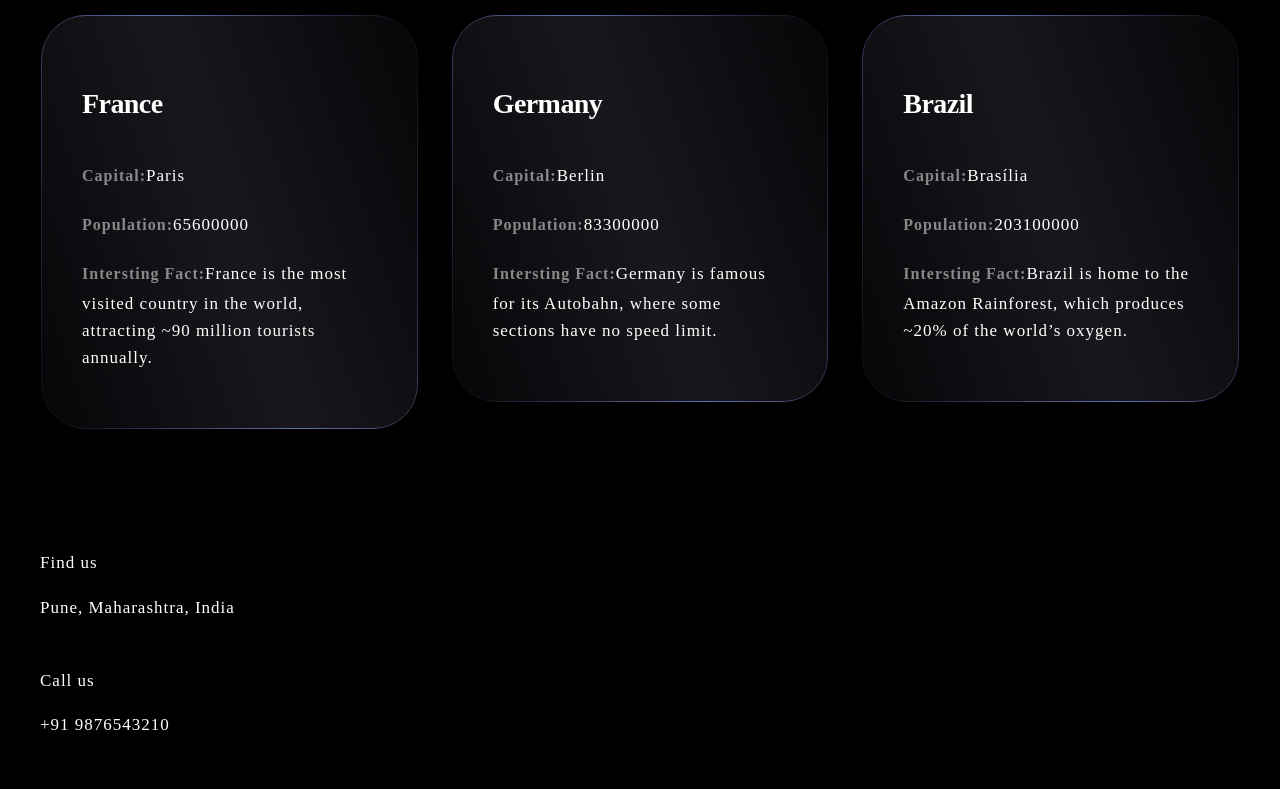
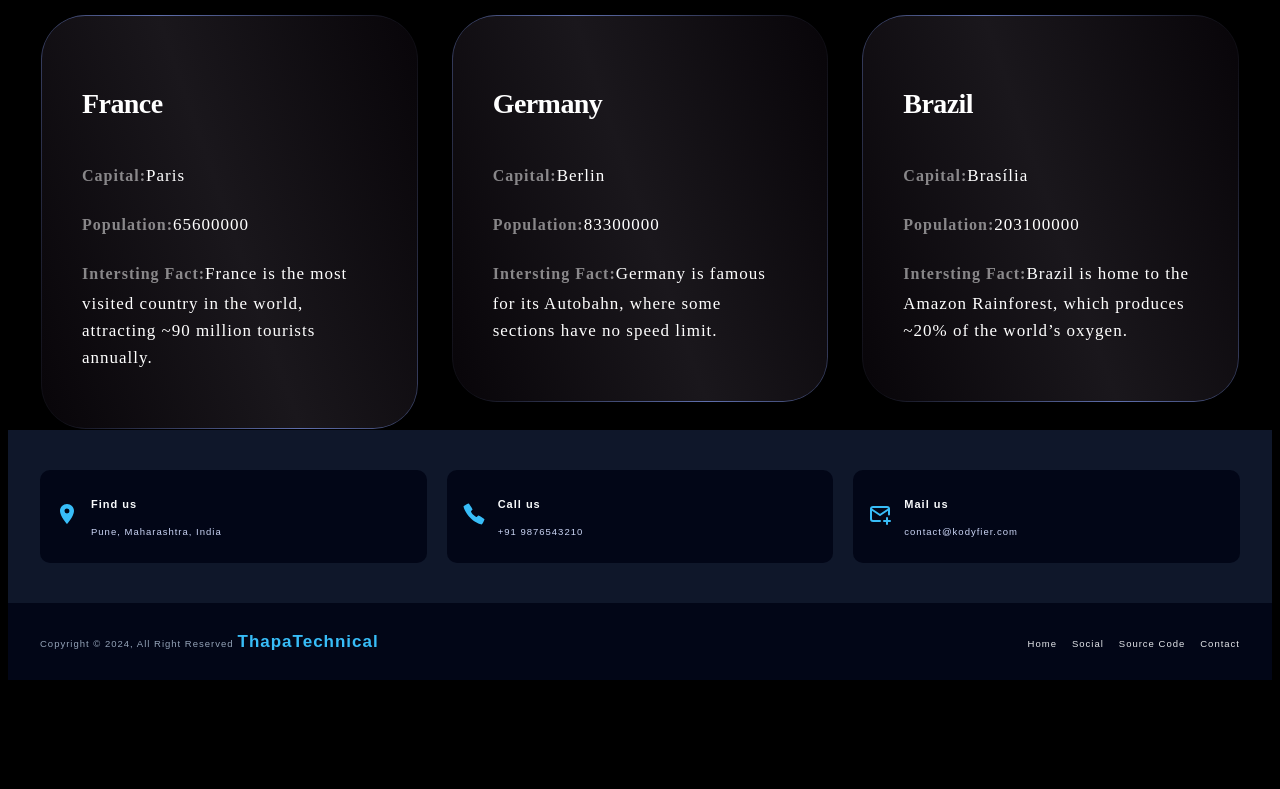
Before and after one commit to ayushi-309/WebPage-Doc, a React (Vite) app in the folder react_country_detail/: page /about in a window 1280 px wide. Shown: the part 2000-2789 px from the top of the page. After the commit the page ends 2688 px from the top, so only its background shows below. Built offline with nearby package versions, Linux system fonts and the light colour scheme.

Commit message:
Add footer section styles and responsive design adjustments

```diff
--- a/react_country_detail/src/App.css
+++ b/react_country_detail/src/App.css
@@ -326,21 +326,145 @@ nav ul {
 /* footer section */
 
 
+/* ======================
+   Footer Section
+====================== */
+.footer-section {
+  background-color: #0f172a; /* dark blue */
+  color: #e5e7eb;
+  padding: 4rem 0 0 0;
+  font-family: "Poppins", sans-serif;
+}
 
+/* ======================
+   Grid Utilities
+====================== */
+.container {
+  max-width: 1200px;
+  margin: auto;
+  padding: 0 1.5rem;
+}
 
+.grid {
+  display: grid;
+  gap: 2rem;
+}
 
+.grid-three-cols {
+  grid-template-columns: repeat(3, 1fr);
+}
 
+.grid-two-cols {
+  grid-template-columns: repeat(2, 1fr);
+}
 
+/* ======================
+   Footer Contact Section
+====================== */
+.footer-contact {
+  display: flex;
+  align-items: center;
+  gap: 1.2rem;
+  background: #020617;
+  padding: 1.5rem;
+  border-radius: 10px;
+  transition: all 0.3s ease;
+}
 
-@keyframes l3 {
-  to{
-    transform: rotate(1turns);
+.footer-contact:hover {
+  transform: translateY(-6px);
+  box-shadow: 0 10px 25px rgba(0, 0, 0, 0.4);
+}
+
+.footer-contact .icon {
+  font-size: 2.4rem;
+  color: #38bdf8;
+}
+
+.footer-contact-text p:first-child {
+  font-size: 1.1rem;
+  font-weight: 600;
+  margin-bottom: 0.3rem;
+  color: #f8fafc;
+}
+
+.footer-contact-text p:last-child {
+  font-size: 0.95rem;
+  color: #cbd5f5;
+}
+
+/* ======================
+   Copyright Area
+====================== */
+.copyright-area {
+  background-color: #020617;
+  margin-top: 4rem;
+  padding: 1.5rem 0;
+}
+
+.copyright-text p {
+  font-size: 0.95rem;
+  color: #94a3b8;
+}
+
+.copyright-text a {
+  margin-left: 0.4rem;
+  color: #38bdf8;
+  text-decoration: none;
+  font-weight: 600;
+}
+
+.copyright-text a:hover {
+  text-decoration: underline;
+}
+
+/* ======================
+   Footer Menu
+====================== */
+.footer-menu ul {
+  list-style: none;
+  display: flex;
+  justify-content: flex-end;
+  gap: 1.5rem;
+}
+
+.footer-menu ul li a {
+  color: #e5e7eb;
+  text-decoration: none;
+  font-size: 0.95rem;
+  transition: color 0.3s ease;
+}
+
+.footer-menu ul li a:hover {
+  color: #38bdf8;
+}
+
+/* ======================
+   Responsive Design
+====================== */
+@media (max-width: 900px) {
+  .grid-three-cols {
+    grid-template-columns: repeat(2, 1fr);
+  }
+
+  .footer-menu ul {
+    justify-content: center;
+    flex-wrap: wrap;
   }
 }
 
-.loader-section {
-  height: 50vh;
-  display: flex;
-  justify-content: center;
-  align-items: center;
+@media (max-width: 600px) {
+  .grid-three-cols,
+  .grid-two-cols {
+    grid-template-columns: 1fr;
+    text-align: center;
+  }
+
+  .footer-contact {
+    justify-content: center;
+  }
+
+  .footer-menu ul {
+    margin-top: 1rem;
+  }
 }
```
